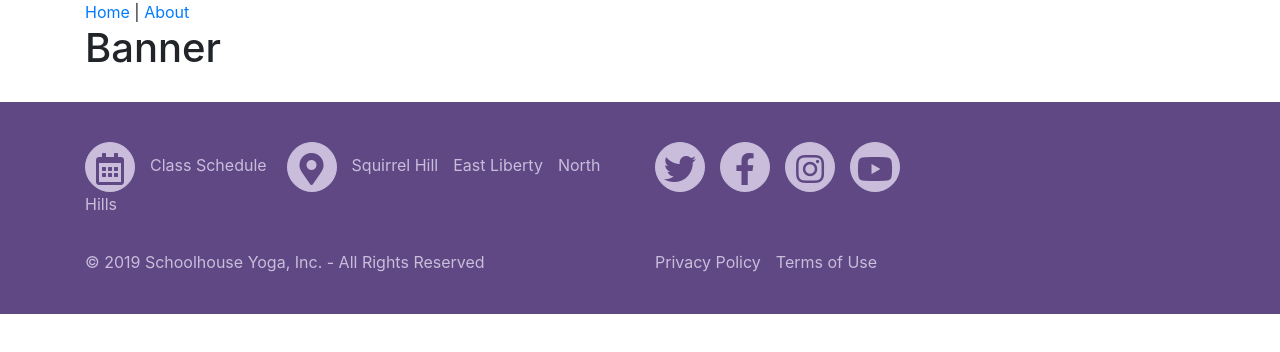
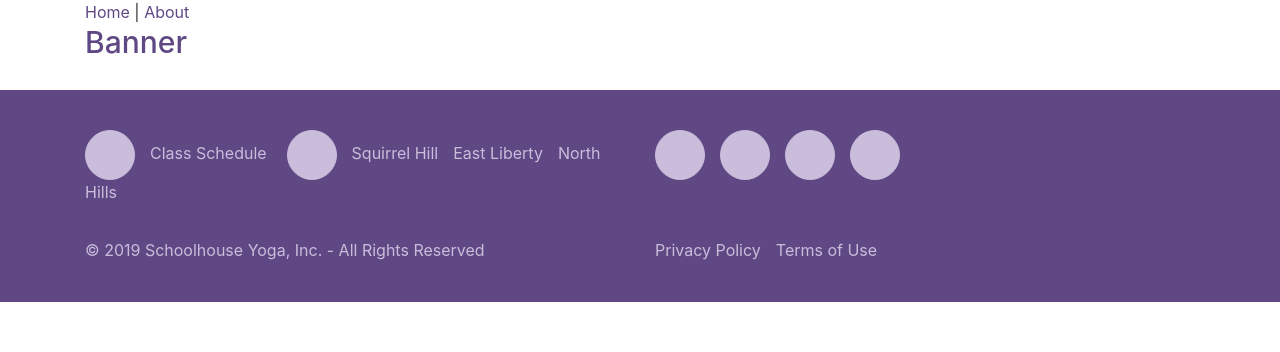
Before and after one commit to snax4a/shy3, a Vue app: page /classes in a window 1280 px wide. Shown: the top 352 px of the page. Built offline with nearby package versions, Linux system fonts and the light colour scheme.

Commit message:
chore(app): add scss, fontawesome SVGs

```diff
--- a/src/main.ts
+++ b/src/main.ts
@@ -4,10 +4,21 @@ import router from './router';
 import store from './store';
 import './registerServiceWorker';
 import BootstrapVue from 'bootstrap-vue';
+import { library } from '@fortawesome/fontawesome-svg-core';
+import { faShoppingCart, faPhone, faMapMarkerAlt, faEnvelope, faCalendarAlt } from '@fortawesome/free-solid-svg-icons';
+import { faTwitter, faFacebookF, faInstagram, faYoutube } from '@fortawesome/free-brands-svg-icons';
+import { FontAwesomeIcon } from '@fortawesome/vue-fontawesome';
+
 import './scss/app.scss';
 
+// FontAwesome 5.0 - load icons as SVG with tree-shaking
+library.add(faShoppingCart, faPhone, faEnvelope, faCalendarAlt, faMapMarkerAlt,
+  faTwitter, faFacebookF, faInstagram, faYoutube);
+Vue.component('fa', FontAwesomeIcon);
+
+Vue.use(BootstrapVue);
+
 Vue.config.productionTip = false;
-Vue.use(BootstrapVue);
 
 new Vue({
   router,
--- a/src/scss/app.scss
+++ b/src/scss/app.scss
@@ -5,8 +5,98 @@
 @import 'node_modules/bootstrap/scss/bootstrap';
 @import 'node_modules/bootstrap-vue/src/index.scss';
 
-// Load FontAwesome
-@import '~@fortawesome/fontawesome-free/scss/fontawesome';
-@import '~@fortawesome/fontawesome-free/scss/regular';
-@import '~@fortawesome/fontawesome-free/scss/solid';
-@import '~@fortawesome/fontawesome-free/scss/brands';
+// xs < 576px
+// sm 577px - 767px
+// md 768px - 991px
+// lg 992px - 1199px
+// xl 1200px+
+
+body, td, th, input, textarea, select {
+  color: #333333;
+  -webkit-font-smoothing: antialiased;
+}
+
+a:hover {
+  color: orange;
+}
+
+h1 {
+  font-size: 30px;
+  margin-bottom: 17px;
+}
+
+h1, h2, a {
+  color: $brand-primary;
+}
+
+h2 {
+  margin-top: 0;
+  white-space: normal!important;
+  font-size: 18px;
+}
+
+.has-error {
+  color: $shy-errors;
+}
+
+.help-block {
+  margin-bottom: 0px;
+}
+
+.apple-pay-button {
+  height: 34px;
+  width: 74px;
+  cursor: pointer;
+}
+
+.btn-lg {
+  width: 131px;
+}
+
+.btn-lg.pull-left {
+  margin-right: 10px;
+}
+
+@supports (-webkit-appearance: -apple-pay-button) {
+  .apple-pay-button {
+    display: inline-block;
+    -webkit-appearance: -apple-pay-button;
+  }
+  .apple-pay-button-black {
+    -apple-pay-button-style: black;
+  }
+  .apple-pay-button-white {
+    -apple-pay-button-style: white;
+  }
+  .apple-pay-button-white-with-line {
+    -apple-pay-button-style: white-outline;
+  }
+}
+
+@supports not (-webkit-appearance: -apple-pay-button) {
+  .apple-pay-button {
+    display: inline-block;
+    background-size: 100% 60%;
+    background-repeat: no-repeat;
+    background-position: 50% 50%;
+    border-radius: 5px;
+    padding: 0px;
+    box-sizing: border-box;
+    min-width: 100px;
+    min-height: 34px;
+    max-height: 64px;
+  }
+  .apple-pay-button-black {
+    background-image: -webkit-named-image(apple-pay-logo-white);
+    background-color: black;
+  }
+  .apple-pay-button-white {
+    background-image: -webkit-named-image(apple-pay-logo-black);
+    background-color: white;
+  }
+  .apple-pay-button-white-with-line {
+    background-image: -webkit-named-image(apple-pay-logo-black);
+    background-color: white;
+    border: .5px solid black;
+  }
+}
--- a/src/scss/variables.scss
+++ b/src/scss/variables.scss
@@ -2,3 +2,11 @@ $brand-base: #6f5499;
 $brand-primary: darken($brand-base, 6.5%);
 $shy-lavender: #c9bddb;
 $fa-font-path: '~@fortawesome/fontawesome-free/webfonts';
+
+// Not used yet - check against shy2's scss as Bootstrap there is 4.x
+$brand-light: lighten($brand-base, 33.5%);
+$shy-orange: #f0ad4e;
+$shy-errors: #a94442;
+$link-hover-decoration: none;
+$input-border-focus: $brand-base;
+$enable-gradients: true;
```
